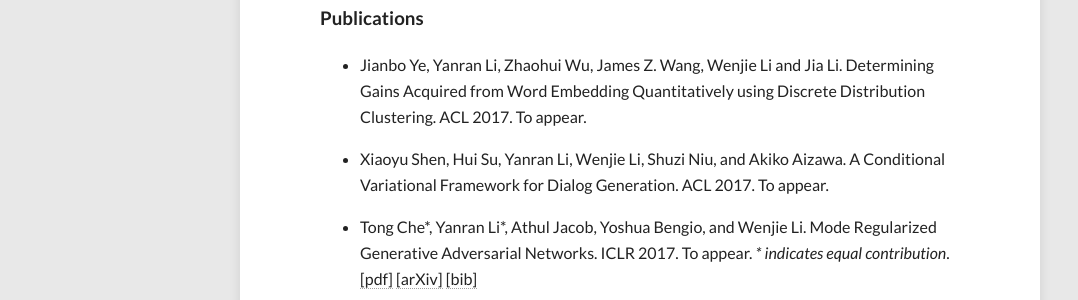
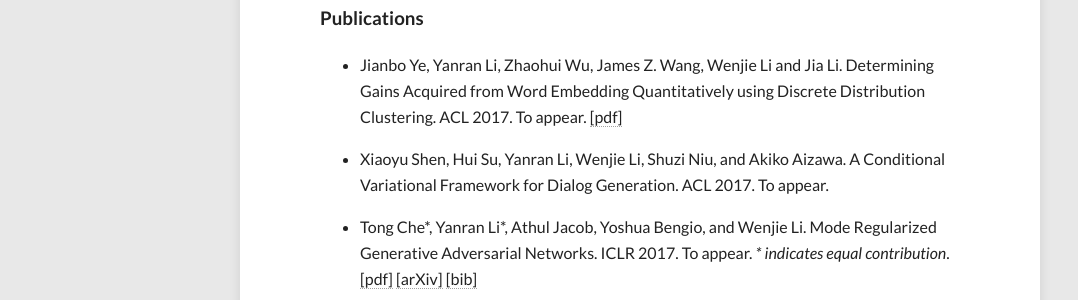
Before and after one commit to niangaotuantuan/niangaotuantuan.github.io, a Jekyll site: the page built from about.md, in a window 1280 px wide and 900 px high, scrolled down 753 px. Shown: the part 153-453 px from the top of the window, without its empty margins (0-1078 px from the left). Built offline with Jekyll 4.4.1, drawn with Linux system fonts in a browser that asks for light colours; nearby versions of some CDN libraries.

Commit message:
add preview pdf

```diff
--- a/about.md
+++ b/about.md
@@ -19,7 +19,7 @@
 
 ### Publications
 
-- Jianbo Ye, Yanran Li, Zhaohui Wu, James Z. Wang, Wenjie Li and Jia Li. Determining Gains Acquired from Word Embedding Quantitatively using Discrete Distribution Clustering. ACL 2017. To appear.
+- Jianbo Ye, Yanran Li, Zhaohui Wu, James Z. Wang, Wenjie Li and Jia Li. Determining Gains Acquired from Word Embedding Quantitatively using Discrete Distribution Clustering. ACL 2017. To appear. [[pdf]](/files/acl2017gains.pdf)
 
 - Xiaoyu Shen, Hui Su, Yanran Li, Wenjie Li, Shuzi Niu, and Akiko Aizawa. A Conditional Variational Framework for Dialog Generation. ACL 2017. To appear.
 
```
Also changed, not shown: 1 other file.
